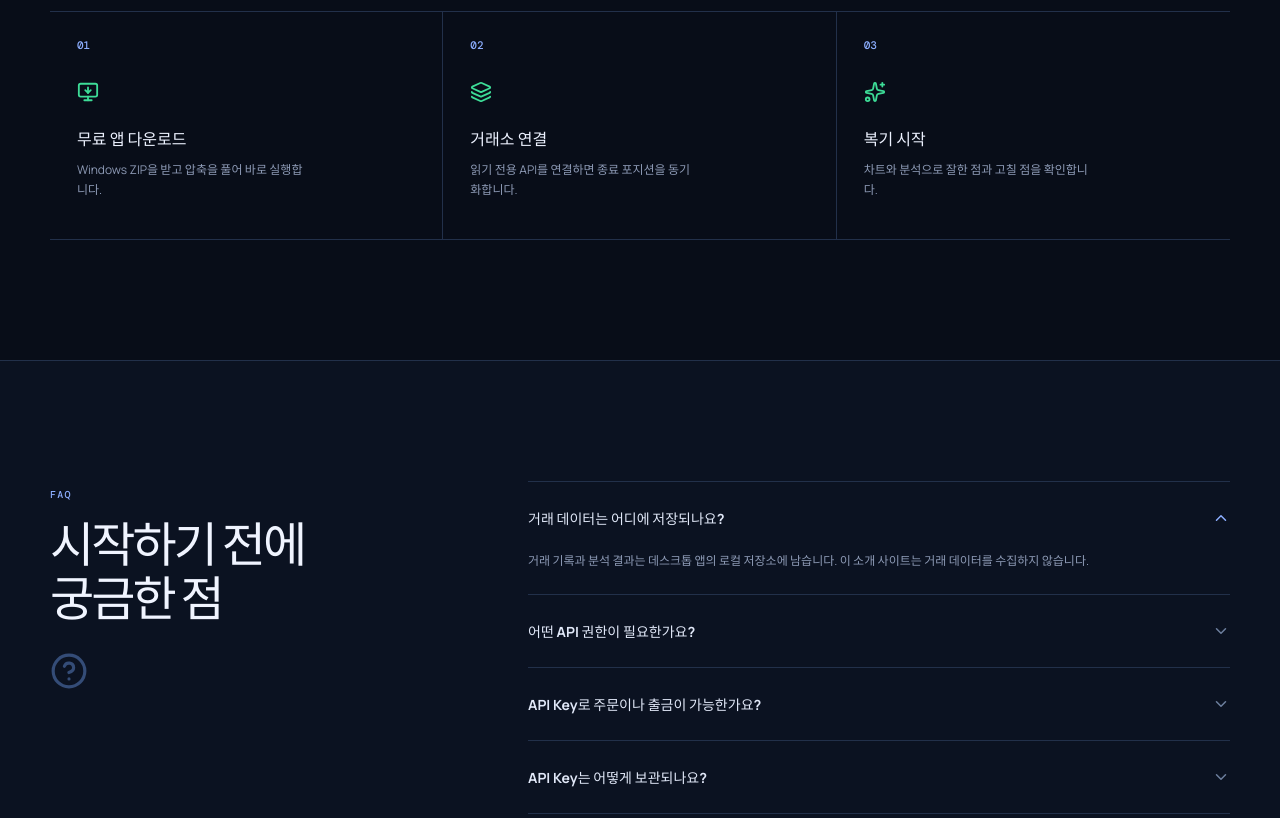
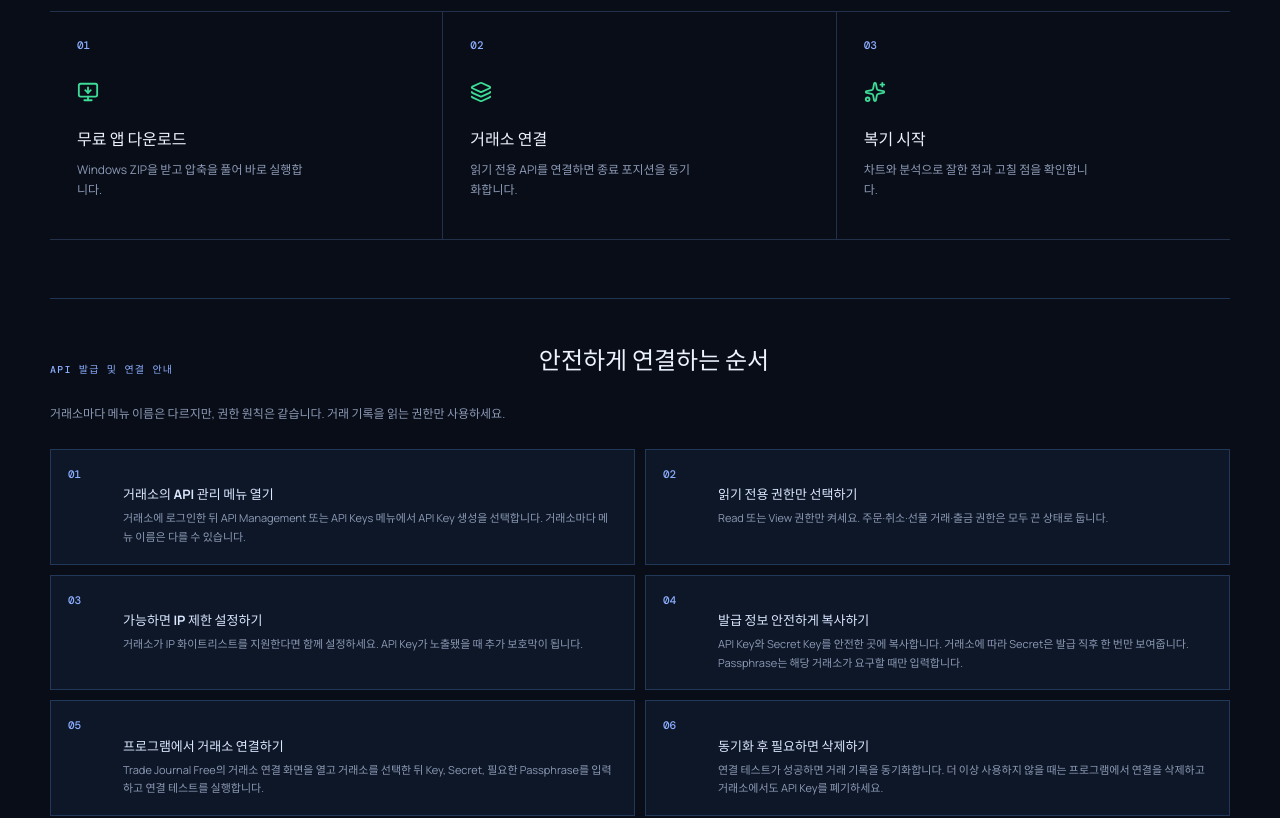
Before and after one commit to alfredcho91-ux/trade-journal-website, a React (Vite) app: page / in a window 1280 px wide. Shown: the part 4630-5448 px from the top of the page. Built offline with nearby package versions, Linux system fonts and the light colour scheme; no server answers.

Commit message:
feat: add exchange API connection guide

```diff
--- a/src/main.tsx
+++ b/src/main.tsx
@@ -199,6 +199,28 @@ function FAQItem({ question, answer, open, onToggle }: { question: string; answe
   );
 }
 
+function ApiConnectionGuide({ language }: { language: Language }) {
+  const isEnglish = language === 'en';
+  const steps = isEnglish ? [
+    ['Open API management', 'Sign in to your exchange, open API Management or API Keys, and choose Create API Key. Menu names vary by exchange.'],
+    ['Choose read-only access', 'Enable only read or view permissions. Keep order, cancellation, futures trading, and withdrawal permissions disabled.'],
+    ['Add an IP restriction when available', 'If the exchange supports an IP whitelist, use it. This adds another barrier if the key is exposed.'],
+    ['Copy the credentials once', 'Copy the API key and secret to a safe place. Some exchanges show the secret only once. Enter a passphrase only when that exchange requires one.'],
+    ['Connect inside the app', 'Open the exchange connection screen in Trade Journal Free, select the exchange, enter the key, secret, and required passphrase, then run the connection test.'],
+    ['Sync and remove when finished', 'Sync the trade history after the connection succeeds. If you stop using the connection, delete it from the app and revoke the key at the exchange.'],
+  ] : [
+    ['거래소의 API 관리 메뉴 열기', '거래소에 로그인한 뒤 API Management 또는 API Keys 메뉴에서 API Key 생성을 선택합니다. 거래소마다 메뉴 이름은 다를 수 있습니다.'],
+    ['읽기 전용 권한만 선택하기', 'Read 또는 View 권한만 켜세요. 주문·취소·선물 거래·출금 권한은 모두 끈 상태로 둡니다.'],
+    ['가능하면 IP 제한 설정하기', '거래소가 IP 화이트리스트를 지원한다면 함께 설정하세요. API Key가 노출됐을 때 추가 보호막이 됩니다.'],
+    ['발급 정보 안전하게 복사하기', 'API Key와 Secret Key를 안전한 곳에 복사합니다. 거래소에 따라 Secret은 발급 직후 한 번만 보여줍니다. Passphrase는 해당 거래소가 요구할 때만 입력합니다.'],
+    ['프로그램에서 거래소 연결하기', 'Trade Journal Free의 거래소 연결 화면을 열고 거래소를 선택한 뒤 Key, Secret, 필요한 Passphrase를 입력하고 연결 테스트를 실행합니다.'],
+    ['동기화 후 필요하면 삭제하기', '연결 테스트가 성공하면 거래 기록을 동기화합니다. 더 이상 사용하지 않을 때는 프로그램에서 연결을 삭제하고 거래소에서도 API Key를 폐기하세요.'],
+  ];
+  return (
+    <div className="api-guide"><div className="api-guide-heading"><span className="eyebrow">{isEnglish ? 'API CONNECTION GUIDE' : 'API 발급 및 연결 안내'}</span><h3>{isEnglish ? 'Connect safely in a few steps.' : '안전하게 연결하는 순서'}</h3><p>{isEnglish ? 'The exact menu differs by exchange, but the permission rule is always the same: read-only access only.' : '거래소마다 메뉴 이름은 다르지만, 권한 원칙은 같습니다. 거래 기록을 읽는 권한만 사용하세요.'}</p></div><div className="api-step-grid">{steps.map(([title, copy], index) => <article key={title}><span>{String(index + 1).padStart(2, '0')}</span><div><h4>{title}</h4><p>{copy}</p></div></article>)}</div><div className="api-safety-note"><ShieldCheck size={19} /><p>{isEnglish ? 'Before saving: confirm that withdrawal and order permissions are off. Trade Journal Free is for recording and analysis; it does not need permission to trade.' : '저장하기 전 출금·주문 권한이 꺼져 있는지 다시 확인하세요. Trade Journal Free는 기록과 분석을 위한 프로그램이라 거래 권한이 필요하지 않습니다.'}</p></div></div>
+  );
+}
+
 export default function App() {
   const [menuOpen, setMenuOpen] = useState(false);
   const [openFaq, setOpenFaq] = useState(0);
@@ -287,7 +309,7 @@ export default function App() {
 
         <section className="security-proof"><div className="container security-proof-inner"><span className="security-badge"><ShieldCheck size={15} /> {isEnglish ? 'READ ONLY' : '읽기 전용'}</span><span className="security-badge"><Database size={15} /> {isEnglish ? 'LOCAL DATA' : '내 컴퓨터에 저장'}</span><span className="security-badge"><LockKeyhole size={15} /> {isEnglish ? 'NO TRADE EXECUTION' : '주문 실행 없음'}</span><p>{isEnglish ? 'Use a read-only key, keep your records local, and review trades without giving the app order access.' : '읽기 전용 키를 사용하고, 기록은 내 컴퓨터에 보관하며, 주문 권한 없이 거래를 복기합니다.'}</p></div></section>
 
-        <section id="how-to" className="section section-workflow"><div className="container"><div className="workflow-intro"><span className="eyebrow">{isEnglish ? 'HOW TO USE' : '사용 방법'}</span><h2>{isEnglish ? <>Download, connect,<br /><span>then review your next trade.</span></> : <>설치하고, 연결하고,<br /><span>다음 거래를 복기하세요.</span></>}</h2></div><div className="workflow-grid">{t.workflow.map(([title, copy], index) => { const Icon = [MonitorDown, Layers3, Sparkles][index]; return <div key={title}><span>{`0${index + 1}`}</span><Icon size={22} /><h3>{title}</h3><p>{copy}</p></div>; })}</div></div></section>
+        <section id="how-to" className="section section-workflow"><div className="container"><div className="workflow-intro"><span className="eyebrow">{isEnglish ? 'HOW TO USE' : '사용 방법'}</span><h2>{isEnglish ? <>Download, connect,<br /><span>then review your next trade.</span></> : <>설치하고, 연결하고,<br /><span>다음 거래를 복기하세요.</span></>}</h2></div><div className="workflow-grid">{t.workflow.map(([title, copy], index) => { const Icon = [MonitorDown, Layers3, Sparkles][index]; return <div key={title}><span>{`0${index + 1}`}</span><Icon size={22} /><h3>{title}</h3><p>{copy}</p></div>; })}</div><ApiConnectionGuide language={language} /></div></section>
 
         <section id="faq" className="section section-faq"><div className="container faq-layout"><div className="faq-heading"><span className="eyebrow">FAQ</span><h2 dangerouslySetInnerHTML={{ __html: t.faqTitle }} /><CircleHelp size={38} /></div><div className="faq-list">{faqsByLanguage[language].map((faq, index) => <FAQItem key={faq.question} {...faq} open={openFaq === index} onToggle={() => setOpenFaq(openFaq === index ? -1 : index)} />)}</div></div></section>
 
--- a/src/styles.css
+++ b/src/styles.css
@@ -118,6 +118,7 @@ h1 span { color: #8caeff; }
 
 .section-security { background: #0d1625; }.security-layout { display: grid; grid-template-columns: .85fr 1.15fr; gap: 100px; align-items: center; }.security-copy h2 span { color: var(--green); }.security-copy p { max-width: 440px; margin: 24px 0; color: var(--muted); font-size: 14px; line-height: 1.85; }.text-link { display: inline-flex; align-items: center; gap: 7px; color: #9bb8ff; font-size: 12px; font-weight: 700; }.text-link:hover { color: #d6e1ff; }.security-list { border-top: 1px solid var(--line); }.security-row { display: grid; grid-template-columns: 45px 1fr 22px; gap: 15px; align-items: center; min-height: 100px; border-bottom: 1px solid var(--line); }.security-icon { display: grid; place-items: center; width: 36px; height: 36px; color: var(--green); border: 1px solid #27614e; background: #102a28; }.security-row h3 { margin: 0 0 5px; font-size: 14px; }.security-row p { margin: 0; color: var(--muted); font-size: 12px; }.security-check { color: var(--green); }
 .section-workflow { background: #080d18; }.workflow-intro { display: flex; justify-content: space-between; align-items: end; margin-bottom: 52px; }.workflow-intro h2 { margin-bottom: 0; }.workflow-grid { display: grid; grid-template-columns: repeat(3, 1fr); gap: 0; border-top: 1px solid var(--line); border-bottom: 1px solid var(--line); }.workflow-grid > div { min-height: 220px; padding: 26px 27px; border-right: 1px solid var(--line); }.workflow-grid > div:last-child { border-right: 0; }.workflow-grid span { display: block; margin-bottom: 29px; color: var(--blue-soft); font: 500 11px var(--mono); }.workflow-grid svg { color: var(--green); margin-bottom: 18px; }.workflow-grid h3 { margin-bottom: 10px; font-size: 16px; }.workflow-grid p { max-width: 230px; color: var(--muted); font-size: 12px; line-height: 1.7; }
+.api-guide { margin-top: 58px; padding-top: 42px; border-top: 1px solid #203554; }.api-guide-heading { display: grid; grid-template-columns: .8fr 1.2fr; align-items: end; gap: 28px; margin-bottom: 25px; }.api-guide-heading h3 { margin: 0; color: #edf3ff; font-size: 24px; }.api-guide-heading p { margin: 0; color: var(--muted); font-size: 12px; line-height: 1.7; }.api-step-grid { display: grid; grid-template-columns: repeat(2, 1fr); gap: 10px; }.api-step-grid article { display: grid; grid-template-columns: 42px 1fr; gap: 13px; padding: 17px; border: 1px solid #213858; background: #0d1728; }.api-step-grid article > span { color: var(--blue-soft); font: 500 11px var(--mono); }.api-step-grid h4 { margin-bottom: 6px; color: #dbe7ff; font-size: 13px; }.api-step-grid p { margin: 0; color: var(--muted); font-size: 11px; line-height: 1.7; }.api-safety-note { display: flex; align-items: flex-start; gap: 10px; margin-top: 15px; padding: 15px 17px; border-left: 2px solid var(--green); background: #0d2524; }.api-safety-note svg { flex: 0 0 auto; color: var(--green); }.api-safety-note p { margin: 0; color: #b6d8cf; font-size: 11px; line-height: 1.7; }
 .section-faq { background: #0b1221; }.faq-layout { display: grid; grid-template-columns: .7fr 1.3fr; gap: 100px; }.faq-heading { position: relative; }.faq-heading h2 { margin-bottom: 28px; }.faq-heading > svg { color: #344c77; }.faq-list { border-top: 1px solid var(--line); }.faq-item { border-bottom: 1px solid var(--line); }.faq-item button { display: flex; justify-content: space-between; align-items: center; width: 100%; min-height: 72px; padding: 0; border: 0; background: transparent; text-align: left; color: #e1e8f8; font-size: 14px; font-weight: 700; cursor: pointer; }.faq-item button svg { color: #6d7f9e; transition: transform .2s ease; }.faq-open button svg { color: var(--blue-soft); transform: rotate(180deg); }.faq-item p { max-width: 650px; margin: -4px 42px 23px 0; color: var(--muted); font-size: 12px; line-height: 1.8; }
 .download-section { padding: 102px 0; background: #0d1c36; border-bottom: 1px solid var(--line); }.download-inner { display: flex; align-items: center; justify-content: space-between; gap: 40px; }.download-inner h2 { margin-bottom: 17px; }.download-inner p { margin: 0; color: #9baed1; font-size: 13px; }.download-side { display: grid; justify-items: end; gap: 16px; }.download-buttons { display: flex; flex-wrap: wrap; gap: 10px; }.muted-link { color: #aebde0; }
 .site-footer { background: #080d18; }.footer-inner { display: flex; align-items: center; gap: 22px; min-height: 100px; color: var(--quiet); font-size: 11px; }.footer-inner > p { margin: 0; }.footer-links { display: flex; align-items: center; gap: 18px; margin-left: auto; }.footer-links a { display: inline-flex; align-items: center; gap: 4px; }.footer-links a:hover { color: var(--ink); }.copyright { color: #485773; font: 400 10px var(--mono); }
@@ -166,6 +167,7 @@ h1 span, .section-heading h2 span { color: var(--blue-soft); }
 @media (max-width: 900px) {
   .advanced-grid { grid-template-columns: repeat(2, 1fr); }
   .download-facts { grid-template-columns: 1fr 1fr; }
+  .api-guide-heading { grid-template-columns: 1fr; gap: 12px; }
 }
 
 @media (max-width: 700px) {
@@ -175,6 +177,8 @@ h1 span, .section-heading h2 span { color: var(--blue-soft); }
   .hero-badges { display: grid; grid-template-columns: 1fr; }
   .advanced-grid, .download-facts, .legal-grid { grid-template-columns: 1fr; }
   .advanced-card { min-height: 0; }
+  .api-step-grid { grid-template-columns: 1fr; }
+  .api-step-grid article { grid-template-columns: 35px 1fr; }
   .security-proof-inner { align-items: stretch; }
   .security-badge { justify-content: center; }
   .security-proof p { flex-basis: 100%; margin: 6px 0 0; }
```
Also changed, not shown: 1 other file (tests, documents, lock files or other folders).
